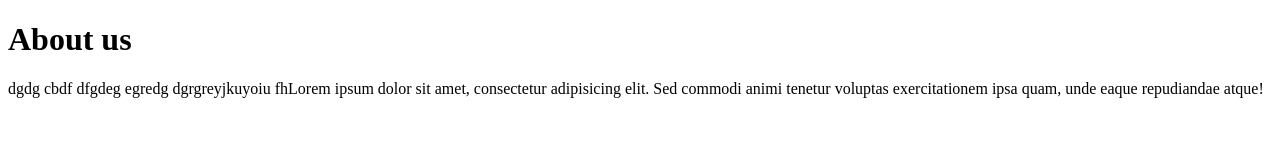
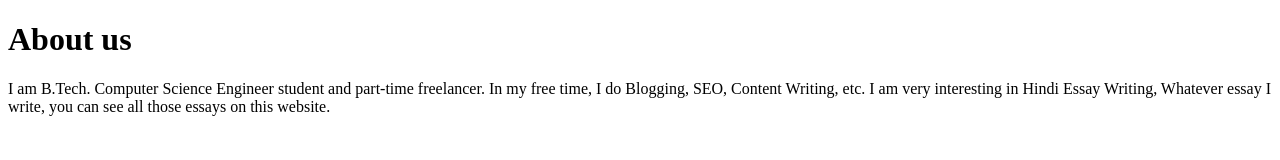
Before and after one commit to gopal-02/Resume, a plain HTML site: page Aboutus.html in a window 1280 px wide. Drawn offline with Linux system fonts and the light colour scheme.

Commit message:
content changed

```diff
--- a/Aboutus.html
+++ b/Aboutus.html
@@ -8,6 +8,6 @@
 </head>
 <body>
     <h1>About us</h1>
-    <p> dgdg cbdf dfgdeg egredg dgrgreyjkuyoiu fhLorem ipsum dolor sit amet, consectetur adipisicing elit. Sed commodi animi tenetur voluptas exercitationem ipsa quam, unde eaque repudiandae atque!</p>
+  <p>I am B.Tech. Computer Science Engineer student and part-time freelancer. In my free time, I do Blogging, SEO, Content Writing, etc. I am very interesting in Hindi Essay Writing,  Whatever essay I write, you can see all those essays on this website.</p>
 </body>
 </html>
```
